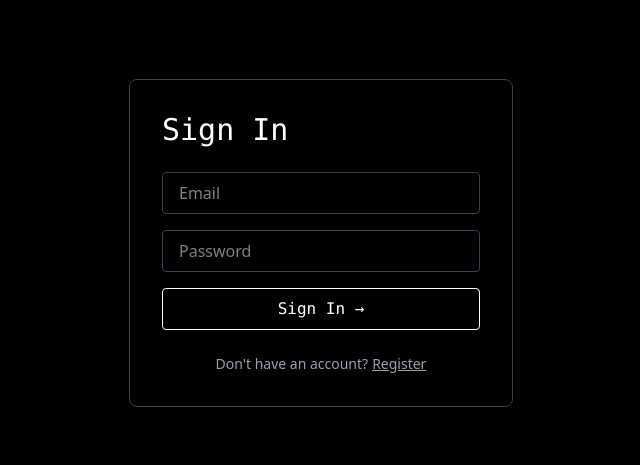
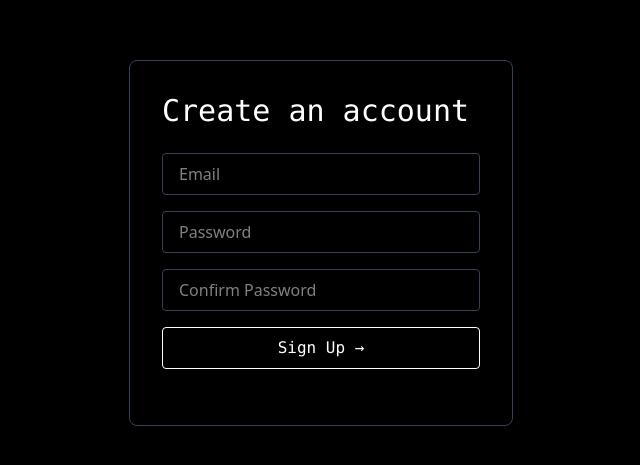
Before and after one commit to matttwh0/3Dify, a React (Vite) app in the folder 3Dify/: page /register in a window 1280 px wide. Shown: the part 157-622 px from the top of the page, without its empty margins (319-959 px from the left). Built offline with nearby package versions, Linux system fonts and the light colour scheme.

Commit message:
fixed sign up page

```diff
--- a/3Dify/src/App.jsx
+++ b/3Dify/src/App.jsx
@@ -1,6 +1,7 @@
 import { BrowserRouter as Router, Routes, Route } from "react-router-dom";
 import LandingPage from "./pages/LandingPage";
 import SignIn from "/src/pages/SignIn.jsx";
+import NewSignUpPage from "./pages/NewSignUpPage";
 
 export default function App() {
   return (
@@ -8,7 +9,7 @@ export default function App() {
       <Routes>
         <Route path="/" element={<LandingPage />} />
         <Route path="/signin" element={<SignIn />} />
-        <Route path="/register" element={<SignIn />} /> {/* placeholder */}
+        <Route path="/register" element={<NewSignUpPage />} /> {/* placeholder */}
       </Routes>
     </Router>
   );
--- /dev/null
+++ b/3Dify/src/pages/NewSignUpPage.jsx
@@ -0,0 +1,99 @@
+import { Link } from "react-router-dom";
+import { useNavigate } from "react-router-dom";
+import { useState } from "react";
+import { getAuth, signInWithEmailAndPassword } from "firebase/auth";
+import { connectAuthEmulator } from "firebase/auth";
+import { firebaseApp } from "..";
+import { createUserWithEmailAndPassword } from "firebase/auth";
+import { sendEmailVerification } from "firebase/auth";
+
+const auth = getAuth(firebaseApp); // get Firebase Auth instance
+
+
+connectAuthEmulator(auth, "http://localhost:9099");
+
+export default function SignIn() {
+      const [error, setError] = useState("");
+      const navigate = useNavigate();
+      const [email, setEmail] = useState("");
+      const [password, setPassword] = useState("");
+      const [confirmPassword, setConfirmPassword] = useState("");
+
+
+      const handleSignUp = async (e) => {
+      e.preventDefault();
+      if (password !== confirmPassword) {
+      alert("Passwords do not match");
+      return;
+  }
+
+      try {
+       const userCredential = await createUserWithEmailAndPassword(auth, email, password);
+       const user = userCredential.user;
+
+       await sendEmailVerification(user);
+       console.log("Verification email sent to:", user.email);
+       alert("Check your inbox for a verification email!");
+     } catch (error) {
+       console.error("Error signing up:", error.message);
+       setError("Unable to create user")
+     }
+     };
+  return (
+    <div className="min-h-screen bg-black text-white flex items-center justify-center px-6">
+      <div className="w-full max-w-sm border border-gray-700 p-8 rounded-lg">
+
+        <h1 className="text-3xl font-mono mb-6">Create an account</h1>
+
+        <form onSubmit={handleSignUp} action="#" method="POST" className="flex flex-col space-y-4">
+
+          <input
+            id = "email"
+            type="email"
+            placeholder="Email"
+            value={email}
+            name="email"
+            required
+            autoComplete="email"
+            onChange={(e) => setEmail(e.target.value)}
+            className="bg-black border border-gray-700 text-white px-4 py-2 rounded focus:outline-none focus:border-white"
+          />
+
+          <input
+            id="password"
+            type="password"
+            value={password}
+            name="password"
+            required
+            autoComplete="password"
+            placeholder="Password"
+            onChange={(e) => setPassword(e.target.value)}
+            className="bg-black border border-gray-700 text-white px-4 py-2 rounded focus:outline-none focus:border-white"
+          />
+          <input
+            id="confirm-password"
+            type="password"
+            value={confirmPassword}
+            name="confirmPassword"
+            required
+            placeholder="Confirm Password"
+            onChange={(e) => setConfirmPassword(e.target.value)}
+            className="bg-black border border-gray-700 text-white px-4 py-2 rounded focus:outline-none focus:border-white"
+          />
+
+
+          <button
+            className="border border-white py-2 rounded hover:bg-white hover:text-black transition font-mono"
+            type="submit"
+          >
+            Sign Up →
+          </button>
+        </form>
+
+        <p className="text-sm text-gray-400 mt-6 text-center">
+
+        </p>
+      </div>
+    </div>
+  );
+}
```
